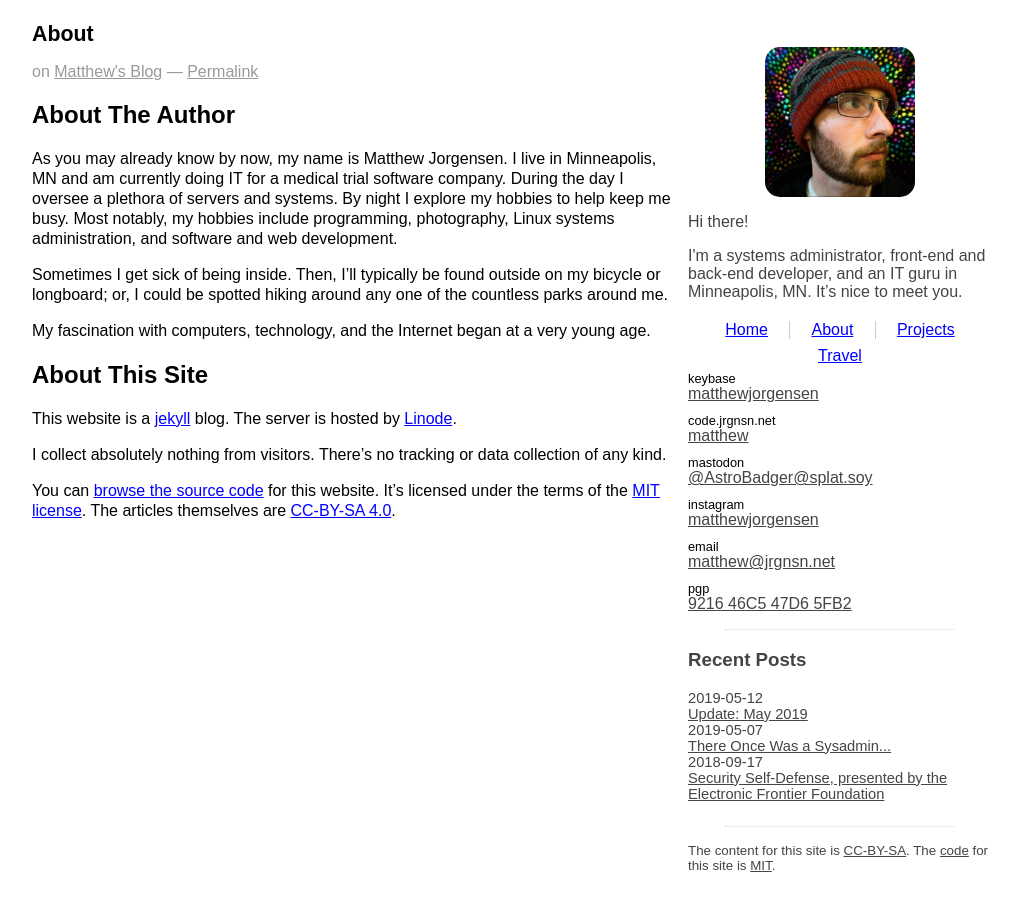
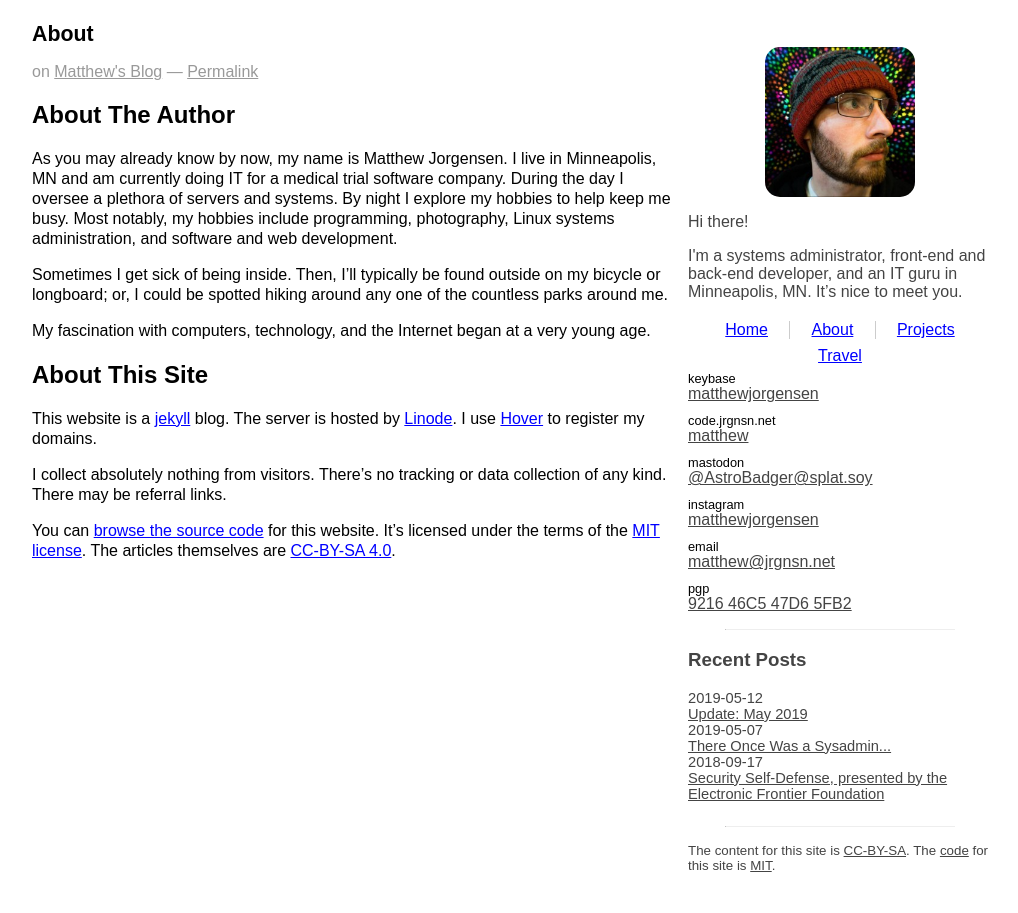
Before and after one commit to prplecake/jrgnsn.net, a Jekyll site: the page built from about.md, in a window 1280 px wide. Shown: the whole page, without its empty margins (128-1146 px from the left). Built offline with Jekyll 4.4.1, drawn with Linux system fonts in a browser that asks for light colours.

Commit message:
Add hover link

```diff
--- a/about.md
+++ b/about.md
@@ -24,10 +24,10 @@ very young age.
 ## About This Site
 
 This website is a [jekyll][jekyll] blog. The server is hosted by
-[Linode][linode-ref].
+[Linode][linode-ref]. I use [Hover][hover-ref] to register my domains.
 
 I collect absolutely nothing from visitors. There's no tracking or data
-collection of any kind.
+collection of any kind. There may be referral links.
 
 You can [browse the source code][source] for this website. It's licensed
 under the terms of the [MIT license][mit]. The articles themselves are
@@ -36,6 +36,7 @@ under the terms of the [MIT license][mit]. The articles themselves are
 [jekyll]: https://jekyllrb.com/
 [aura-theme]: https://git.sr.ht/~mjorgensen/aura
 [linode-ref]: https://www.linode.com/?r=6bc69166de6a9b923e4e42b4259c0ed8e1769d8c
+[hover-ref]:https://hover.com/2RdnC5Ej
 [source]: https://git.sr.ht/~mjorgensen/jrgnsn.net
 [mit]: https://opensource.org/licenses/MIT/
 [cc-by-sa-4.0]: https://creativecommons.org/licenses/by-sa/4.0/
```
